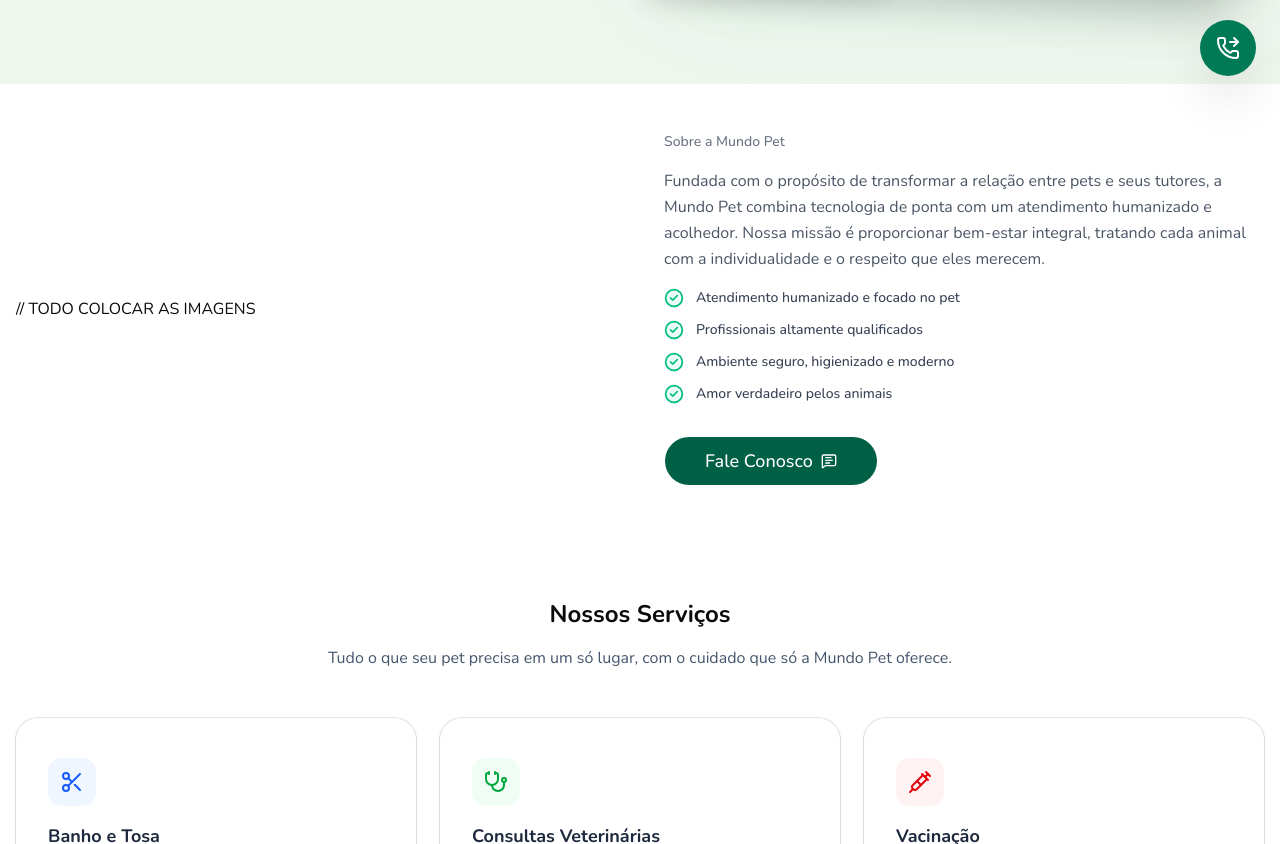
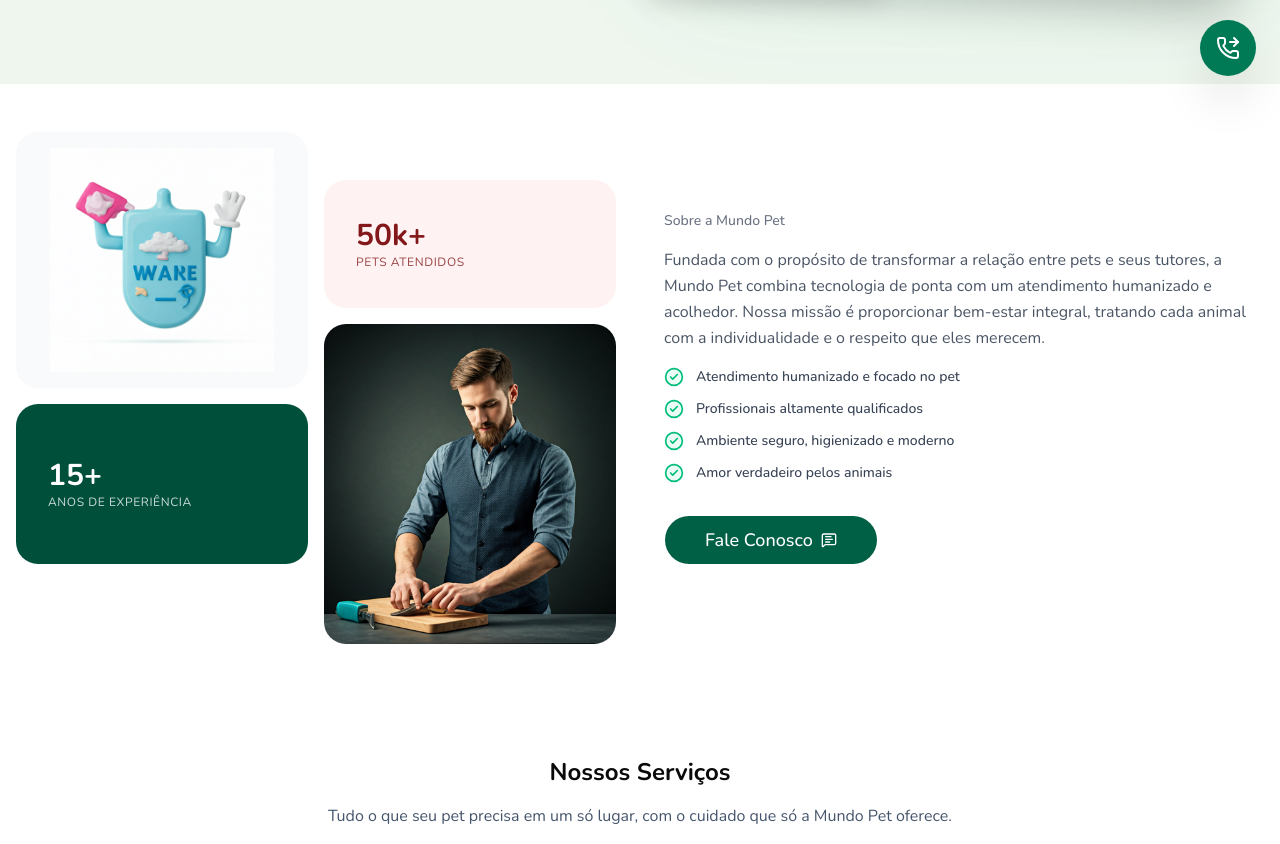
Before and after one commit to Brunostaine/web-mundo-pet, a Next.js app: page / in a window 1280 px wide. Shown: the part 700-1544 px from the top of the page. Built offline with nearby package versions, Linux system fonts and the light colour scheme.

Commit message:
About fix

```diff
--- a/src/app/_components/about.tsx
+++ b/src/app/_components/about.tsx
@@ -1,13 +1,16 @@
 "use client";
 
 import { Button } from "@/components/ui/button";
-import { Card, CardDescription, CardHeader } from "@/components/ui/card";
-import { CheckCircle2, CircleCheck, MessageSquareText } from "lucide-react";
+import { CheckCircle2, MessageSquareText } from "lucide-react";
 import Image from "next/image";
 
 export default function About() {
 
-  const data = [
+  interface AboutItem {
+    text: string;
+  }
+
+  const data: AboutItem[] = [
     { text: "Atendimento humanizado e focado no pet" },
     { text: "Profissionais altamente qualificados" },
     { text: "Ambiente seguro, higienizado e moderno" },
@@ -18,9 +21,39 @@
     <section className="container mx-auto px-4 py-12">
       <div className="grid grid-cols-1 md:grid-cols-2 gap-12 items-center">
 
-        <div className="grid grid-cols-1 md:grid-cols-2 gap-4">
+        <div className="grid grid-cols-2 gap-4">
+          <div className="space-y-4">
+            <div className="relative h-64 w-full rounded-3xl overflow-hidden bg-slate-50">
+              <Image
+                src="/ware.png"
+                alt="Mascote Mundo Pet"
+                fill
+                className="object-contain p-4"
 
-        // TODO COLOCAR AS IMAGENS
+              />
+            </div>
+
+            <div className="bg-emerald-900 text-white p-8 rounded-3xl h-40 flex flex-col justify-center">
+              <span className="text-3xl font-bold">15+</span>
+              <p className="text-xs uppercase tracking-wider opacity-80">Anos de experiência</p>
+            </div>
+          </div>
+
+          <div className="space-y-4 pt-12">
+            <div className="bg-red-50 text-red-900 p-8 rounded-3xl h-32 flex flex-col justify-center">
+              <span className="text-3xl font-bold">50k+</span>
+              <p className="text-xs uppercase tracking-wider opacity-80">Pets atendidos</p>
+            </div>
+
+            <div className="relative h-80 w-full rounded-3xl overflow-hidden">
+              <Image
+                src="/man.png"
+                alt="Veterinário Mundo Pet"
+                fill
+                className="object-cover"
+              />
+            </div>
+          </div>
         </div>
 
         <div className="flex flex-col gap-4">
```
